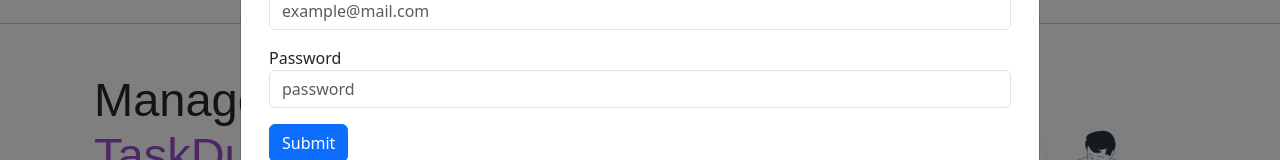
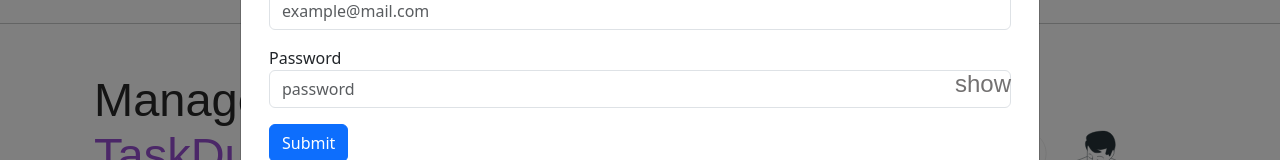
Before and after one commit to Eggys321/taskDutyJojoFE, a React (Vite) app: page / in a window 1280 px wide. Both pictures are taken after a click on the button "sign up". Shown: the part 396-556 px from the top of the page. Built offline with nearby package versions, Linux system fonts and the light colour scheme; no server answers; a web font is replaced by a local one.

Commit message:
toggle password fix

```diff
--- a/src/auth/SignIn.jsx
+++ b/src/auth/SignIn.jsx
@@ -5,7 +5,9 @@ import AuthContext from "../context/AuthContext";
 
 function SignIn(props) {
     const [email,setEmail] = useState('');
-    const [password,setPassword] = useState('')
+    const [password,setPassword] = useState('');
+    const [isClicked, setIsClicked] = useState(false)
+    const [reveal, setReveal] = useState(false);
     const {setLoggedIn} = useContext(AuthContext)
  const handleLogin = async (e)=>{
     e.preventDefault()
@@ -29,6 +31,9 @@ function SignIn(props) {
             toast.success(res.message)
             setEmail('')
             setPassword('')
+            setIsClicked(true)
+
+
 
           }
           if(res.success === false || res.name === "ValidationError"){
@@ -45,6 +50,9 @@ function SignIn(props) {
     }
 
  }
+ function handleHide() {
+  !reveal ? setReveal(true) : setReveal(false);
+}
   return (
     <Modal
       {...props}
@@ -83,21 +91,24 @@ function SignIn(props) {
             <label className="d-block" htmlFor="password">
               Password
             </label>
-            <div className="d-flex">
+            <div className="d-flex position-relative">
             <input
              className="form-control "
              value={password}
-            type="password"
-            name="password"
+             type={reveal ? "text" : "password"}             name="password"
             placeholder="password"
             onChange={(e)=>setPassword(e.target.value)}
             />
-
+            <p className="position-absolute end-0 pe-2 pt-1" role="button"  onClick={handleHide} >{reveal ? "hide" : "show"}</p>
             <br />
             </div>
           </div>
         </div>
-        <button className="btn btn-primary text-white" onClick={handleLogin}>Submit</button>
+        <button className="btn btn-primary text-white" onClick={handleLogin}
+        //  disabled = {isClicked}
+         >
+          Submit
+          </button>
       </div>
 
       </form>
--- a/src/auth/SignUp.jsx
+++ b/src/auth/SignUp.jsx
@@ -7,6 +7,8 @@ function SignUp(props) {
   const [email, setEmail] = useState("");
   const [name, setName] = useState("");
   const [password, setPassword] = useState("");
+  const [isClicked, setIsClicked] = useState(false);
+  const [reveal, setReveal] = useState(false);
   const handleReg = async(e) => {
     e.preventDefault();
     const signUpData = {
@@ -29,6 +31,7 @@ function SignUp(props) {
             setEmail('')
             setName('')
             setPassword('')
+            setIsClicked(true)
             return
           }
           if(res.success === false){
@@ -49,6 +52,9 @@ function SignUp(props) {
     }
 
   };
+  function handleHide() {
+    !reveal ? setReveal(true) : setReveal(false);
+  }
 
   return (
     <Modal
@@ -102,16 +108,16 @@ function SignUp(props) {
                 <label className="sand d-block" htmlFor="password">
                   Password
                 </label>
-                <div className="d-flex num-inp">
+                <div className="d-flex num-inp position-relative">
                   <input
                     className="form-control "
-                    type="password"
-                    name="password"
+                    type={reveal ? "text" : "password"}                    name="password"
                     placeholder="password"
                     value={password}
                     onChange={(e)=>setPassword(e.target.value)}
 
                   />
+                  <p className="position-absolute end-0"role="button"  onClick={handleHide} >{reveal ? "hide" : "show"}</p>
                   <br />
                 </div>
               </div>
@@ -119,6 +125,7 @@ function SignUp(props) {
             <button
               className="btn btn-primary sub text-white"
               onClick={handleReg}
+              // disabled = {isClicked}
             >
               Submit
             </button>
```
